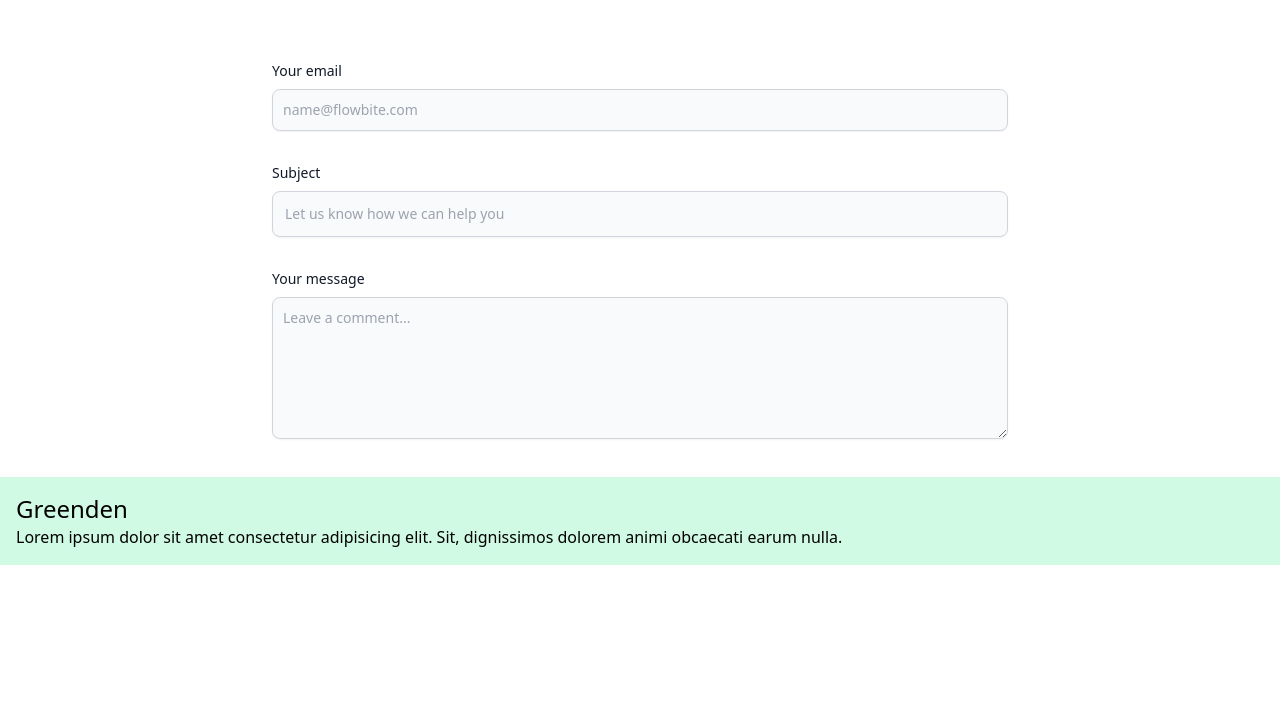
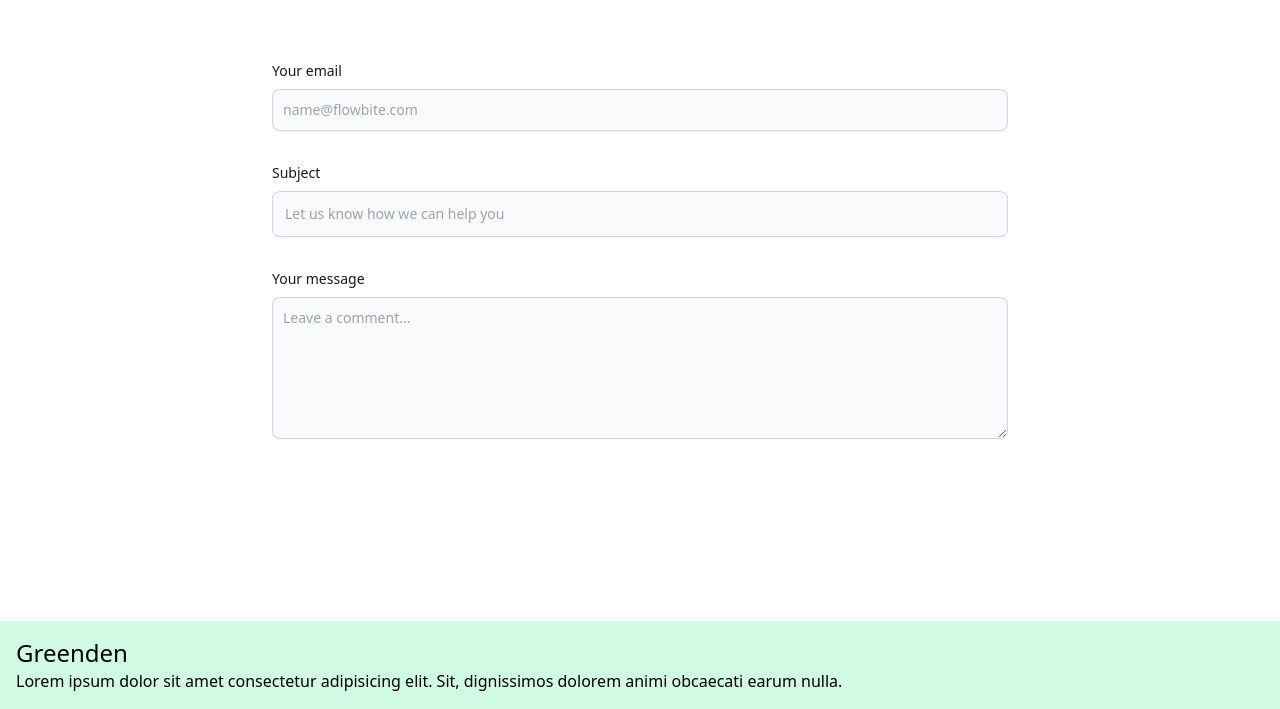
Before and after one commit to Kishore210301/Greenden-tailwind, a plain HTML site: page contact.html in a window 1280 px wide. Shown: the part 235-944 px from the top of the page. Before the commit the page ends 814 px from the top, so only its background shows below. Drawn offline with nearby package versions, Linux system fonts and the light colour scheme.

Commit message:
Fotter modified

```diff
--- a/contact.html
+++ b/contact.html
@@ -45,7 +45,7 @@
 </section>
 
 
-<section class="bg-white dark:bg-gray-900">
+<section class="bg-white dark:bg-gray-900 min-h-screen">
     <div class="py-8 lg:py-16 px-4 mx-auto max-w-screen-md">
         <h2 class="mb-4 text-4xl tracking-tight font-extrabold text-center text-gray-900 dark:text-white">Contact Us</h2>
         <p class="mb-8 lg:mb-16 font-light text-center text-gray-500 dark:text-gray-400 sm:text-xl">Got a technical issue? Want to send feedback about a beta feature? Need details about our Business plan? Let us know.</p>
@@ -71,7 +71,7 @@
 
 
 
-    <footer class="bg-green-100 p-4 w-full fixed bottom-0">
+    <footer class="bg-green-100 p-4 w-full ">
         <h1 class="text-2xl font-medium">Greenden</h1>
         <p>Lorem ipsum dolor sit amet consectetur adipisicing elit. Sit, dignissimos dolorem animi obcaecati earum
             nulla.</p>
```
Also changed, not shown: index.html (+1 -1 lines), product.html (+2 -2 lines).
